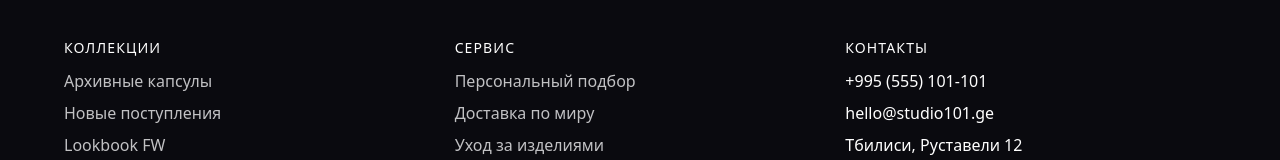
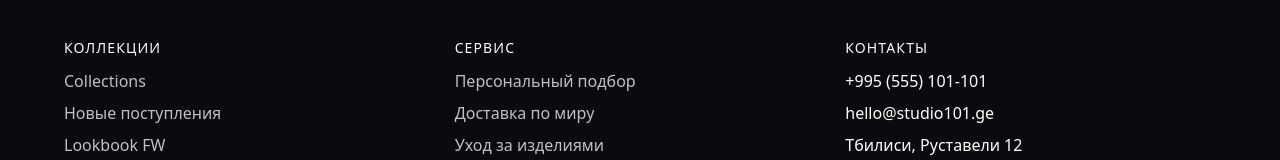
Before and after one commit to rkurdadze/S1-frontend, an Angular app: page /cart in a window 1280 px wide. Shown: the part 2214-2374 px from the top of the page. Built offline with nearby package versions, Linux system fonts and the light colour scheme.

Commit message:
anchor collections

```diff
--- a/src/app/common-ui/header/header.component.html
+++ b/src/app/common-ui/header/header.component.html
@@ -12,6 +12,7 @@
 
     <nav class="nav">
       <a href="#collections">Коллекции</a>
+      <a href="#product-grid">Каталог</a>
       <a href="#new-drop">Новое</a>
       <a href="#lookbook">Lookbook</a>
       <a href="#editorial">Истории</a>
--- a/src/app/common-ui/layout/layout.component.html
+++ b/src/app/common-ui/layout/layout.component.html
@@ -18,7 +18,7 @@
       <div>
         <h4>Коллекции</h4>
         <ul>
-          <li><a href="#collections">Архивные капсулы</a></li>
+          <li><a href="#collections">Collections</a></li>
           <li><a href="#new-drop">Новые поступления</a></li>
           <li><a href="#lookbook">Lookbook FW</a></li>
           <li><a href="#editorial">Истории</a></li>
--- a/src/app/pages/outwear/outwear.component.html
+++ b/src/app/pages/outwear/outwear.component.html
@@ -23,12 +23,12 @@
 </section>
 
 
-<!--<div class="section-head">-->
-<!--    <div>-->
-<!--        <p class="eyebrow">Collections</p>-->
-<!--    </div>-->
-<!--</div>-->
-<section class="collection-cards" id="collections">
+<div class="section-head" id="collections">
+    <div>
+        <p class="eyebrow">Collections</p>
+    </div>
+</div>
+<section class="collection-cards" id="collection">
   @for (collection of highlightCollections; track collection.title) {
     <article class="collection-card">
       <div class="collection-card__image">
```
Also changed, not shown: 1 other file (tests, documents, lock files or other folders).
